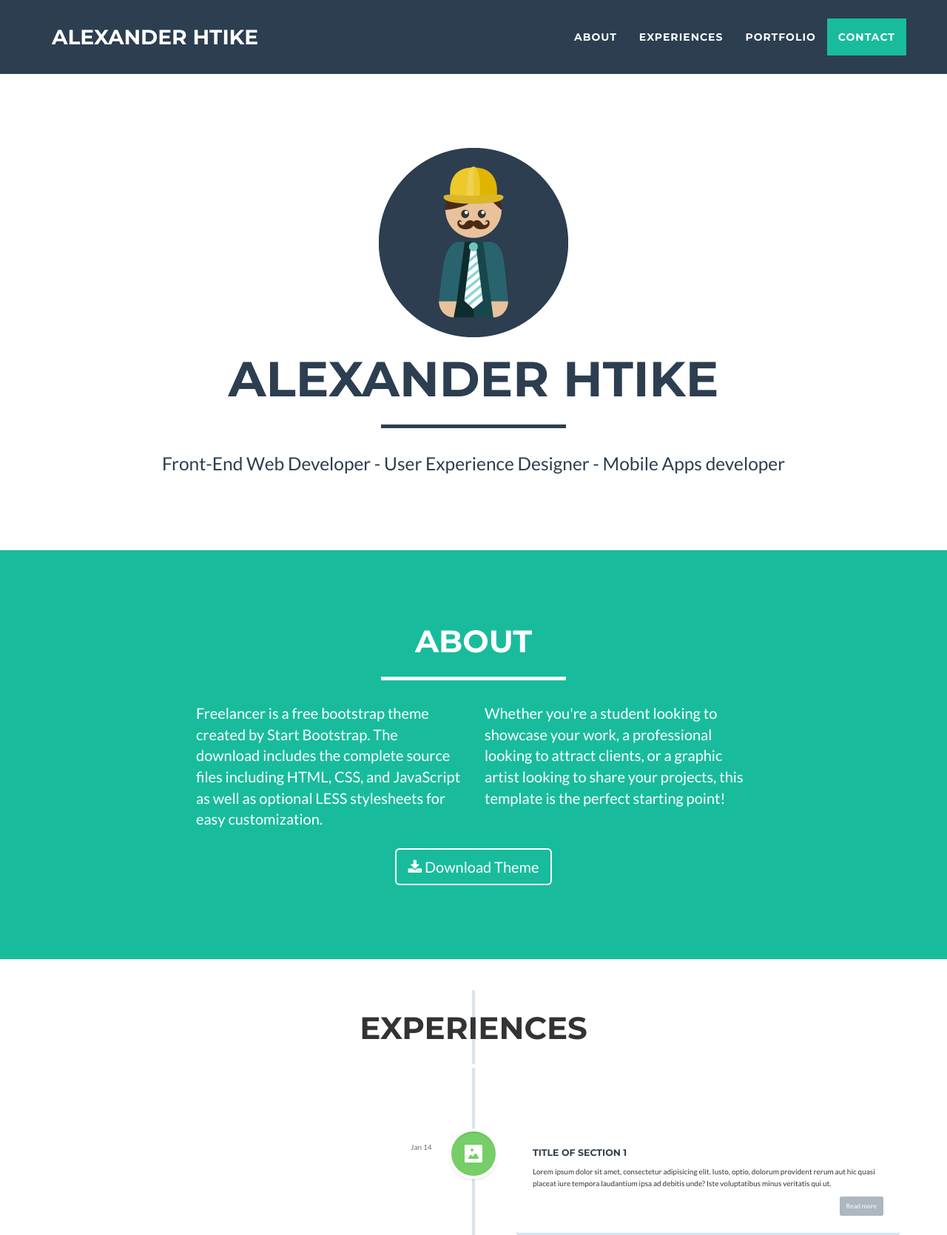
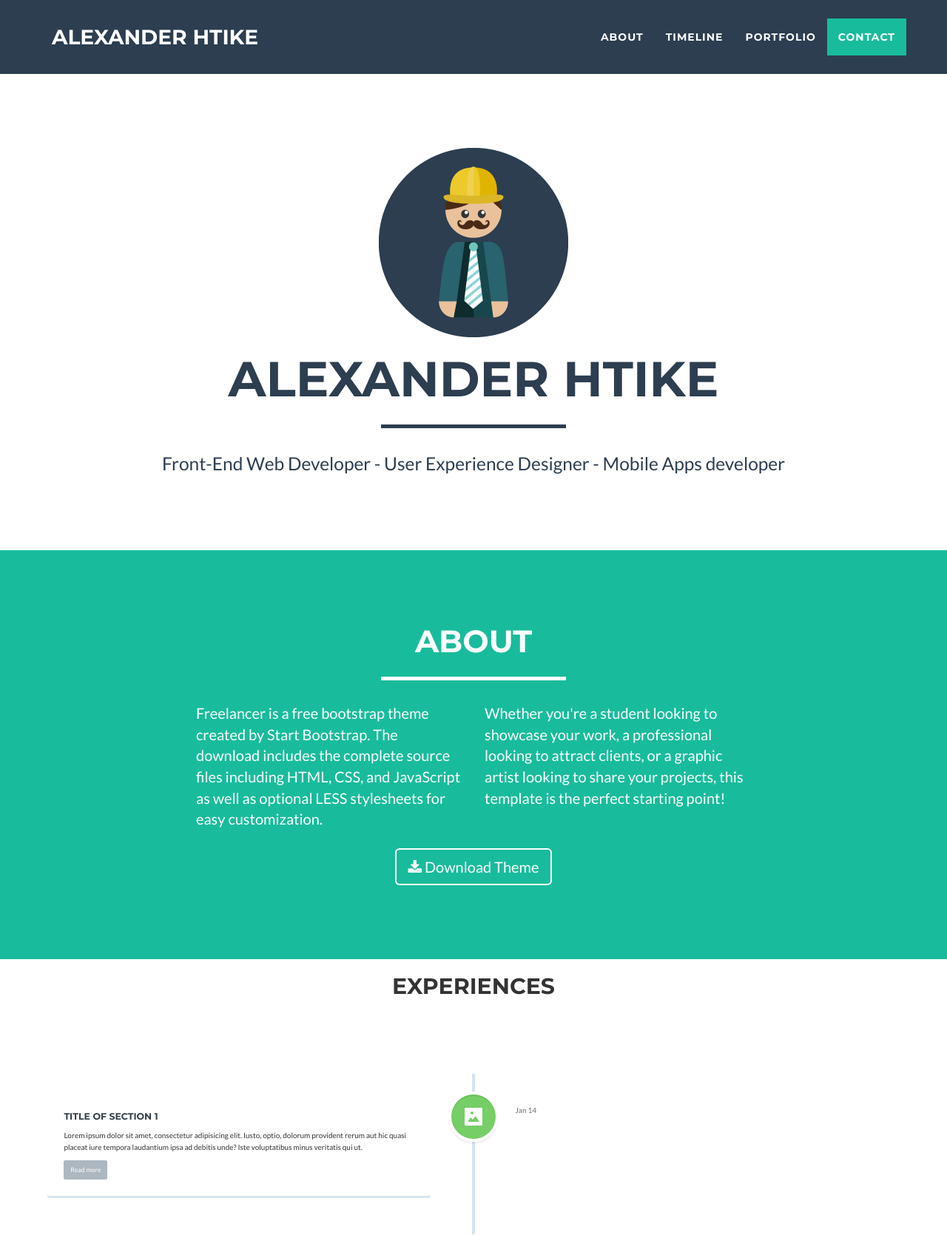
Before and after one commit to AJHtike/AJHtike.github.io, a website: page index.html in a window 1280 px wide. Shown: the top 1670 px of the page at 74% size. Drawn offline with nearby package versions, Linux system fonts and the light colour scheme.

Commit message:
Above the section div

```diff
--- a/index.html
+++ b/index.html
@@ -61,7 +61,7 @@
                         <a href="#about">About</a>
                     </li>
                     <li class="page-scroll">
-                        <a href="#cd-timeline">Experiences</a>
+                        <a href="#cd-timeline">Timeline</a>
                     </li>
                     <li class="page-scroll">
                         <a href="#portfolio">Portfolio</a>
@@ -119,13 +119,14 @@
     </section>
 
     <!-- Experiences Section-->
+    <div class="row">
+        <div class="col-lg-12 text-center">
+            <h2>Experiences</h2>
+            <hr class="star-light">
+        </div>
+    </div>
     <section id="cd-timeline" class="cd-container">
-      <div class="row">
-          <div class="col-lg-12 text-center">
-              <h2>Experiences</h2>
-              <hr class="star-light">
-          </div>
-      </div>
+
   		<div class="cd-timeline-block">
   			<div class="cd-timeline-img cd-picture">
   				<img src="img/cd-icon-picture.svg" alt="Picture">
```
